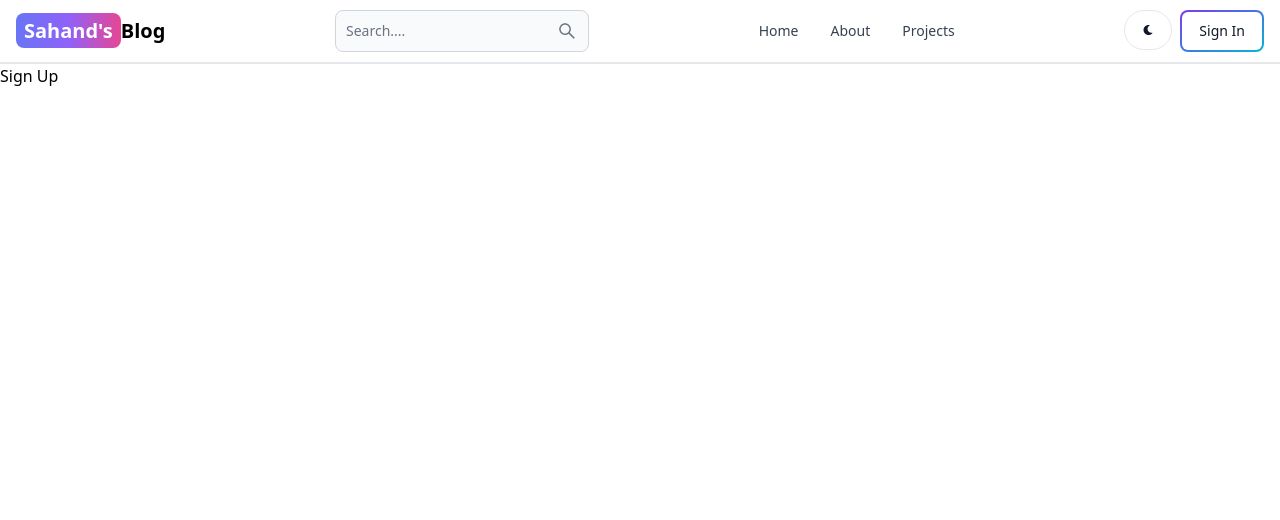
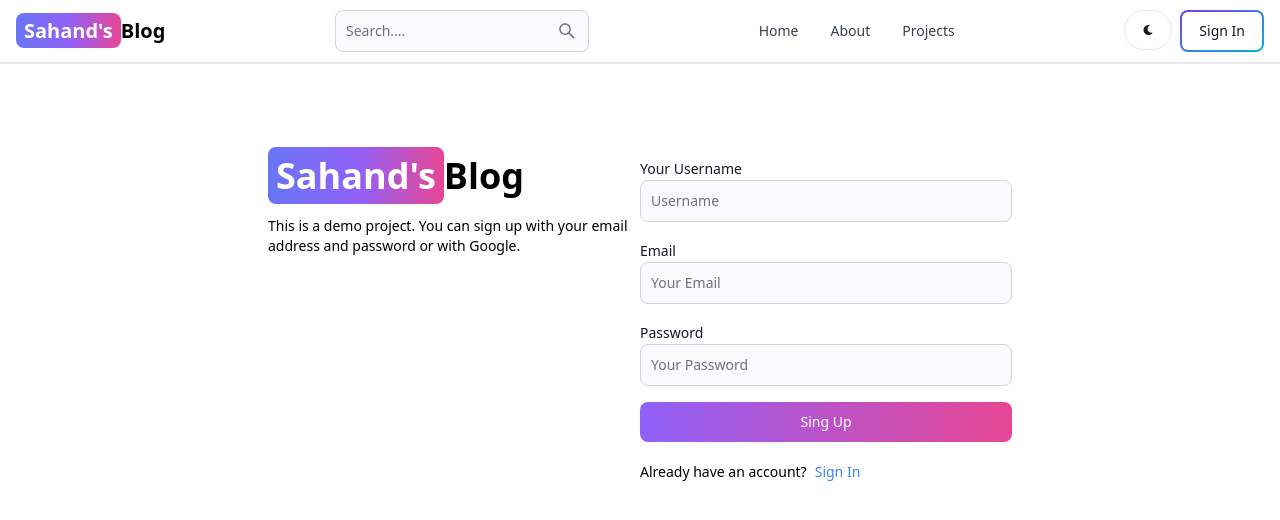
Before and after one commit to mannye3/mern-blog, a React (Vite) app in the folder client/: page /signup in a window 1280 px wide. Shown: the top 520 px of the page. Built offline with nearby package versions, Linux system fonts and the light colour scheme.

Commit message:
Register and Login UI

```diff
--- a/client/src/pages/Signin.jsx
+++ b/client/src/pages/Signin.jsx
@@ -1,7 +1,49 @@
+import { Button, Label, TextInput } from "flowbite-react";
 import React from "react";
+import { Link } from "react-router-dom";
 
-function Signin() {
-  return <div>Sign In</div>;
+export default function Signin() {
+  return (
+    <div className="min-h-screen mt-20">
+      <div className="flex p-3 max-w-3xl mx-auto flex-col  md:flex-row md:items-cente gap-5r">
+        {/* left side  */}
+        <div className="flex-1">
+          <Link to="/" className="font-bold dark:text-white text-4xl">
+            <span className="px-2 py-1 bg-gradient-to-r from-indigo-500 via-purple-500 to-pink-500 rounded-lg text-white">
+              Sahand's
+            </span>
+            Blog
+          </Link>
+          <p className="text-sm mt-5">
+            This is a demo project. You can sign up with your email address and
+            password or with Google.
+          </p>
+        </div>
+
+        {/* right side  */}
+        <div className="flex-1">
+          <form className="flex flex-col gap-4">
+            <div>
+              <Label value="Email" />
+              <TextInput placeholder="Your Email" id="email" />
+            </div>
+
+            <div>
+              <Label value="Password" />
+              <TextInput placeholder="Your Password" id="password" />
+            </div>
+            <Button gradientDuoTone="purpleToPink" type="submit">
+              Sing Up
+            </Button>
+          </form>
+          <div className="flex gap-2 text-sm mt-5">
+            <span>Dont have an account? </span>
+            <Link to="/signup" className="text-blue-500">
+              Sign Up
+            </Link>
+          </div>
+        </div>
+      </div>
+    </div>
+  );
 }
-
-export default Signin;
--- a/client/src/pages/Signup.jsx
+++ b/client/src/pages/Signup.jsx
@@ -1,7 +1,54 @@
+import { Button, Label, TextInput } from "flowbite-react";
 import React from "react";
+import { Link } from "react-router-dom";
 
-function Signup() {
-  return <div>Sign Up</div>;
+export default function Signup() {
+  return (
+    <div className="min-h-screen mt-20">
+      <div className="flex p-3 max-w-3xl mx-auto flex-col  md:flex-row md:items-cente gap-5r">
+        {/* left side  */}
+        <div className="flex-1">
+          <Link to="/" className="font-bold dark:text-white text-4xl">
+            <span className="px-2 py-1 bg-gradient-to-r from-indigo-500 via-purple-500 to-pink-500 rounded-lg text-white">
+              Sahand's
+            </span>
+            Blog
+          </Link>
+          <p className="text-sm mt-5">
+            This is a demo project. You can sign up with your email address and
+            password or with Google.
+          </p>
+        </div>
+
+        {/* right side  */}
+        <div className="flex-1">
+          <form className="flex flex-col gap-4">
+            <div>
+              <Label value="Your Username" />
+              <TextInput placeholder="Username" id="username" />
+            </div>
+
+            <div>
+              <Label value="Email" />
+              <TextInput placeholder="Your Email" id="email" />
+            </div>
+
+            <div>
+              <Label value="Password" />
+              <TextInput placeholder="Your Password" id="password" />
+            </div>
+            <Button gradientDuoTone="purpleToPink" type="submit">
+              Sing Up
+            </Button>
+          </form>
+          <div className="flex gap-2 text-sm mt-5">
+            <span>Already have an account? </span>
+            <Link to="/signin" className="text-blue-500">
+              Sign In
+            </Link>
+          </div>
+        </div>
+      </div>
+    </div>
+  );
 }
-
-export default Signup;
```
